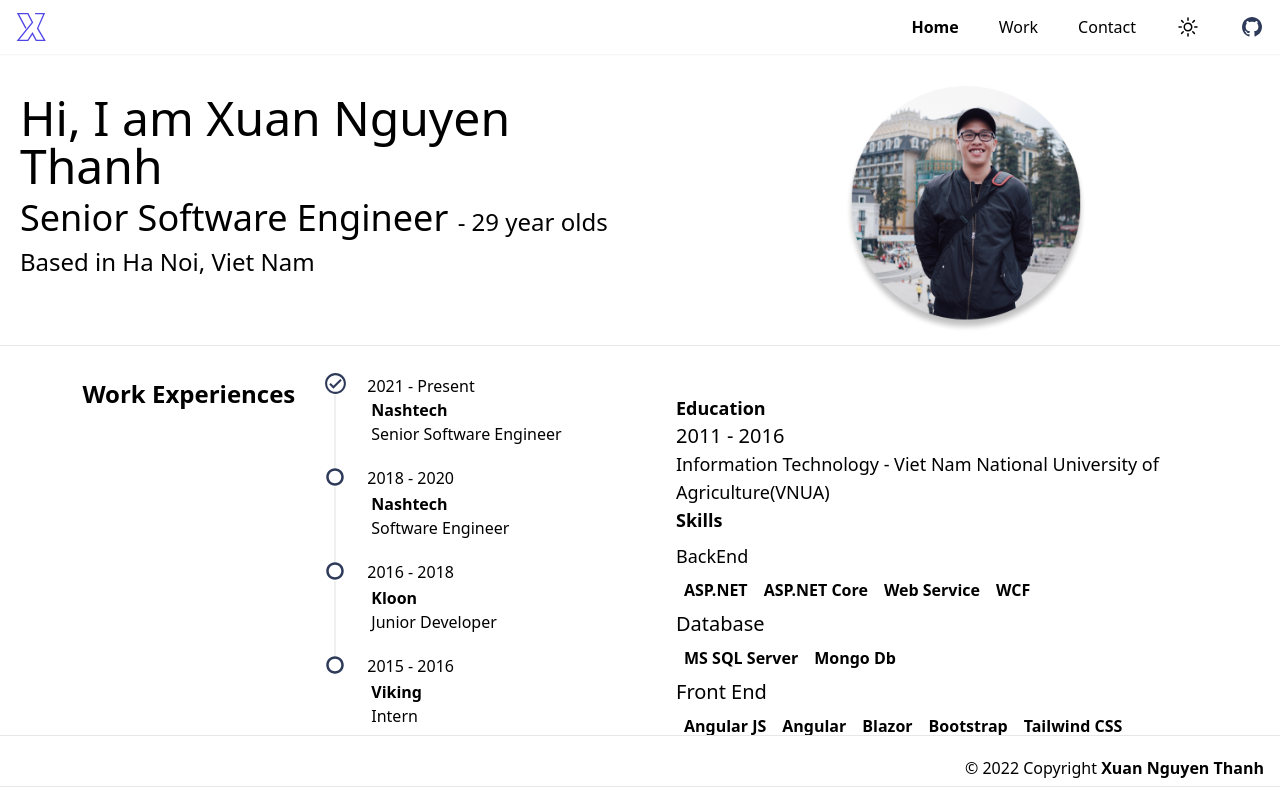
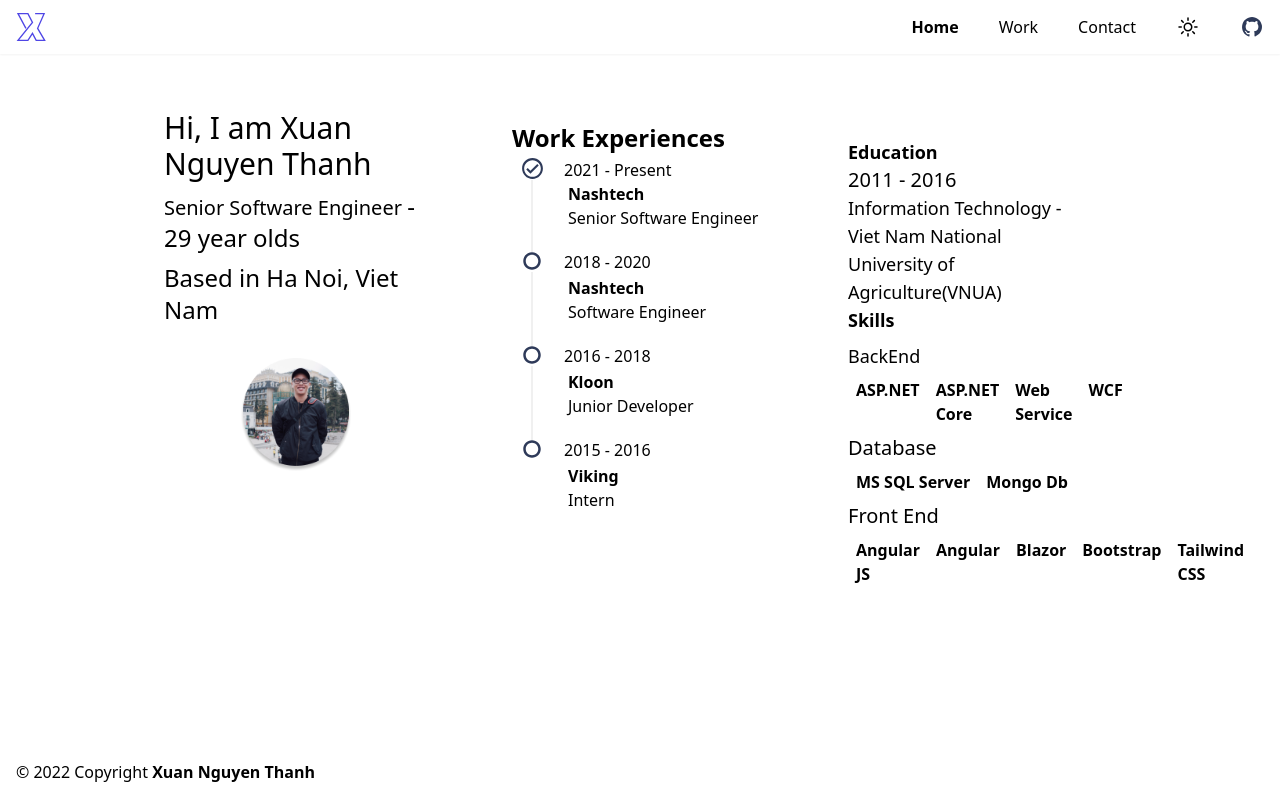
Before and after one commit to thanhxuanhd/thanhxuanhd.github.io, an Angular app: page /#/home in a window 1280 px wide. Built offline with nearby package versions, Linux system fonts and the light colour scheme.

Commit message:
Improve UI

```diff
--- a/src/app/app.component.html
+++ b/src/app/app.component.html
@@ -1,5 +1,24 @@
-<div class="container min-w-full">
+<div class="h-screen flex flex-col">
   <app-header></app-header>
-  <router-outlet></router-outlet>
-  <app-footer class="fixed bottom-0 w-full m-auto"></app-footer>
+  <main class="grid grid-cols-1 md:grid-cols-3 gap-8 lg:gap-2 md:gap-5 flex-grow w-4/5 mx-auto h-fit">
+    <div class="col-span-1 p-4">
+      <div class="md:p-3 sm:p-3 lg:p-3 xl:p-3 sm:order-2 md:order-1 lg:order-1 order-2">
+        <div class="m-2 sm:text-3xl md:text-3xl lg:text-3xl text-2xl">Hi, I am Xuan Nguyen Thanh</div>
+        <div class="m-2 sm:text-xl md:text-xl lg:text-xl text-xl">Senior Software Engineer <span
+            class="md:text-2xl sm:text-xl">-
+            {{year}} year olds</span></div>
+        <div class="m-2 sm:text-2xl md:text-2xl lg:text-2xl text-xl">Based in Ha Noi, Viet Nam</div>
+      </div>
+      <div class="img-avatar text-right md:p-3 sm:p-3 lg:p-3 xl:p-3 sm:order-1 md:order-2 lg:order-2 order-1">
+        <div class="flex justify-center m-auto">
+          <img src="./assets/images/avatar-image.png" alt="avatar-image" class="w-1/2 sm:w-2/3 md:w-2/5 lg:w-2/5">
+        </div>
+      </div>
+    </div>
+
+    <div class="col-span-2 p-6 border-gray-100 sm:border-none md:border lg:border scroll-auto h-fit">
+      <router-outlet></router-outlet>
+    </div>
+  </main>
+  <app-footer></app-footer>
 </div>
--- a/src/app/app.component.ts
+++ b/src/app/app.component.ts
@@ -6,5 +6,10 @@ import { Component } from '@angular/core';
   styleUrls: ['./app.component.scss']
 })
 export class AppComponent {
-  title = 'Portfolio';
+  year: number;
+
+  constructor() {
+    this.year = new Date().getFullYear() - 1993;
+  }
+
 }
--- a/src/app/app.module.ts
+++ b/src/app/app.module.ts
@@ -4,6 +4,7 @@ import { BrowserModule } from '@angular/platform-browser';
 import { AppRoutingModule } from './app-routing.module';
 import { AppComponent } from './app.component';
 import { ThemeModule } from './theme';
+import {NgOptimizedImage} from "@angular/common";
 
 @NgModule({
   declarations: [
@@ -12,7 +13,8 @@ import { ThemeModule } from './theme';
   imports: [
     BrowserModule,
     AppRoutingModule,
-    ThemeModule
+    ThemeModule,
+    NgOptimizedImage
   ],
   providers: [],
   bootstrap: [AppComponent]
--- a/src/app/contact/contact-routing.module.ts
+++ b/src/app/contact/contact-routing.module.ts
@@ -4,7 +4,7 @@ import { CommonModule } from '@angular/common';
 import { ContactComponent } from './contact.component';
 
 const routes: Routes = [
-  { path: '', component: ContactComponent }
+  { path: '', component: ContactComponent, title: 'Contact' }
 ];
 
 @NgModule({
--- a/src/app/home/home-routing.module.ts
+++ b/src/app/home/home-routing.module.ts
@@ -3,7 +3,9 @@ import { RouterModule, Routes } from '@angular/router';
 import { HomeComponent } from './home.component';
 
 const routes: Routes = [
-  { path: '', component: HomeComponent },
+  {
+    path: '', component: HomeComponent, title: 'Home Page'
+  },
 ];
 
 @NgModule({
--- a/src/app/home/home.component.html
+++ b/src/app/home/home.component.html
@@ -1,14 +1 @@
-<div class="w-full grid grid-flow-row grid-rows-1 sm:grid-cols-1 md:grid-cols-2 lg:grid-cols-2 gap-6 border-b mb-2">
-  <div class="md:p-3 sm:p-3 lg:p-3 xl:p-3 sm:order-2 md:order-1 lg:order-1 order-2">
-    <div class="m-2 sm:text-3xl md:text-5xl lg:text-5xl text-2xl">Hi, I am Xuan Nguyen Thanh</div>
-    <div class="m-2 sm:text-2xl md:text-4xl lg:text-4xl text-xl">Senior Software Engineer <span class="md:text-2xl sm:text-xl">-
-        {{year}} year olds</span></div>
-    <div class="m-2 sm:text-2xl md:text-2xl lg:text-2xl text-xl">Based in Ha Noi, Viet Nam</div>
-  </div>
-  <div class="img-avatar text-right md:p-3 sm:p-3 lg:p-3 xl:p-3 sm:order-1 md:order-2 lg:order-2 order-1">
-    <div class="flex justify-center m-auto">
-      <img src="./assets/images/avatar-image.png" alt="avatar-image" class="w-1/2 sm:w-2/3 md:w-2/5 lg:w-2/5">
-    </div>
-  </div>
-</div>
 <app-work-time></app-work-time>
--- a/src/app/home/home.component.ts
+++ b/src/app/home/home.component.ts
@@ -6,13 +6,6 @@ import { Component, OnInit } from '@angular/core';
   styleUrls: ['./home.component.scss'],
 })
 export class HomeComponent implements OnInit {
-
-  year: number;
-  constructor() {
-    this.year = new Date().getFullYear() - 1993;
-  }
-
   ngOnInit(): void {
   }
-
 }
--- a/src/app/home/work-time/work-time.component.html
+++ b/src/app/home/work-time/work-time.component.html
@@ -1,5 +1,5 @@
-<div class="w-full grid grid-flow-row grid-rows-1 sm:grid-cols-1 md:grid-cols-2 lg:grid-cols-2 gap-6 sm:p-4 md:p-4 lg:p-4 xl:p-4 border-b">
-  <div class="container order-1 flex sm:justify-start md:justify-center lg:justify-center justify-start">
+<div class="w-full grid grid-flow-row grid-rows-1 sm:grid-cols-1 md:grid-cols-1 lg:grid-cols-2 gap-6 sm:p-4 md:p-4 lg:p-4 xl:p-4">
+  <div class="container order-1 sm:justify-start md:justify-center lg:justify-center justify-start">
     <div class="sm:text-xl md:text-2xl lg:text-2xl font-bold sm:mr-1 sm:mt-2 md:mr-1 lg:mr-5 xl:mr-5">
       Work Experiences
     </div>
--- a/src/app/theme/footer/footer.component.html
+++ b/src/app/theme/footer/footer.component.html
@@ -1,6 +1,7 @@
-<footer class="justify-end text-right border-t">
-  <div class="pt-5 pb-5 mx-4">
-    <span>© {{year | date: 'YYYY'}} Copyright </span>
-    <a rel="noopener" class="font-semibold" href="http://thanhxuanhd.github.io/" target="_blank">Xuan Nguyen Thanh</a>
+<footer class="fixed bottom-0 left-0 w-full p-4 flex justify-start">
+  <div class="flex items-center">
+    <div class="mr-4"> <span>© {{year | date: 'YYYY'}} Copyright </span>
+      <a rel="noopener" class="font-semibold" href="http://thanhxuanhd.github.io/" target="_blank">Xuan Nguyen Thanh</a>
+    </div>
   </div>
 </footer>
--- a/src/app/work-experiences/work-experiences-routing.module.ts
+++ b/src/app/work-experiences/work-experiences-routing.module.ts
@@ -4,7 +4,7 @@ import { CommonModule } from '@angular/common';
 import { WorkExperiencesComponent } from './work-experiences.component';
 
 const routes: Routes = [
-  { path: '', component: WorkExperiencesComponent }
+  { path: '', component: WorkExperiencesComponent, title: 'Experience'}
 ];
 
 @NgModule({
--- a/src/app/work-experiences/work-experiences.component.html
+++ b/src/app/work-experiences/work-experiences.component.html
@@ -1,7 +1,7 @@
 <div class="flex w-full justify-center">
   <div class="">
     <div class="py-2 sm:px-6 lg:px-8">
-      <div class="overflow-hidden shadow-md">
+      <div class="overflow-hidden">
         <table class="table-auto">
           <thead class="border">
             <tr>
```
Also changed, not shown: src/app/contact/contact.component.html (+3 -3 lines), 1 other file (tests, documents, lock files or other folders).
